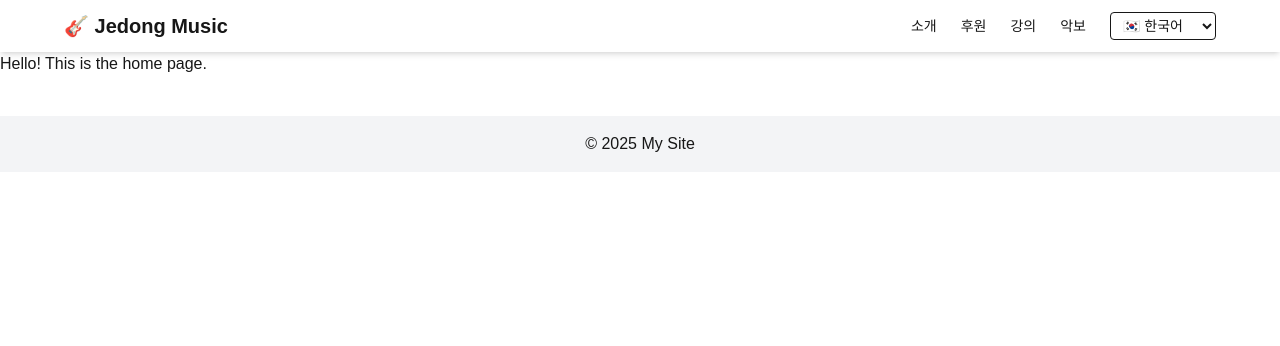
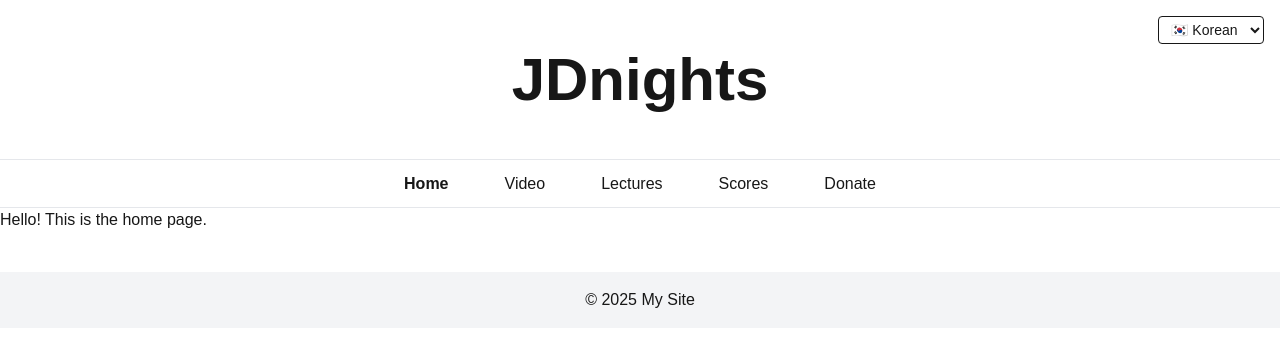
Before and after one commit to YouJedong/jdn_project, a Next.js app in the folder frontend/: page /en in a window 1280 px wide. Shown: the top 346 px of the page. Built offline with nearby package versions, Linux system fonts and the light colour scheme.

Commit message:
update: 메인화면 진행중

```diff
--- a/frontend/src/app/[locale]/layout.tsx
+++ b/frontend/src/app/[locale]/layout.tsx
@@ -3,15 +3,25 @@ import {ReactNode} from 'react';
 import Header from '@/components/Header';
 import Footer from '@/components/Footer';
 import {getTranslations} from 'next-intl/server';
+import {NextIntlClientProvider} from 'next-intl';
+import getRequestConfig from '@/i18n/request';
 
 type Props = {
   children: ReactNode;
+  params: {
+    locale: string;
+  };
 };
 
-export default async function LocaleLayout({ children }: Props) {
+export default async function LocaleLayout({ children, params }: Props) {
+  const {locale} = await params;
   const t = await getTranslations();
   const title = t('meta.title');
   const description = t('meta.description');
+
+  const {messages} = await getRequestConfig({
+    requestLocale: Promise.resolve(locale)
+  });
 
   return (
     <html lang='ko'>
@@ -20,9 +30,11 @@ export default async function LocaleLayout({ children }: Props) {
         <meta name="description" content={description} />
       </head>
       <body>
-        <Header />
-        <main className=''>{children}</main>
-        <Footer />
+        <NextIntlClientProvider locale={locale} messages={messages}>
+          <Header />
+          <main className=''>{children}</main>
+          <Footer />
+        </NextIntlClientProvider>
       </body>
     </html>
   );
--- a/frontend/src/components/Header.tsx
+++ b/frontend/src/components/Header.tsx
@@ -1,33 +1,55 @@
 'use client';
 
 import Link from 'next/link';
+import {usePathname} from 'next/navigation';
+import {useTranslations, useLocale} from 'next-intl';
 
 export default function Header() {
+  const locale = useLocale();
+  const pathname = usePathname().replace(`/${locale}`, '') || '/';
+  const t = useTranslations('header');
+
+  const navItems = [
+    { href: '/', label: t('nav.home') },
+    { href: '/video', label: t('nav.video') },
+    { href: '/lectures', label: t('nav.lectures') },
+    { href: '/scores', label: t('nav.scores') },
+    { href: '/donate', label: t('nav.donate') }
+  ];
+
   return (
-    <header className="bg-white shadow-md px-4 py-3">
-      <div className="max-w-6xl mx-auto flex items-center justify-between">
-        {/* 로고 or 사이트명 */}
-        <Link href="/" className="text-xl font-bold">
-          🎸 Jedong Music
-        </Link>
+    <>
+      <header className="relative bg-white h-40 border-b border-gray-200">
+        <div className="absolute top-4 right-4">
+          <select className="border rounded px-2 py-1 text-sm">
+            <option value="ko">🇰🇷 {t('lang.ko')}</option>
+            <option value="en">🇺🇸 {t('lang.en')}</option>
+          </select>
+        </div>
+        <div className="h-full flex items-center justify-center">
+          <Link href="/" className="text-6xl font-bold">
+            JDnights
+          </Link>
+        </div>
+      </header>
+      <nav className="h-12 flex justify-center items-center gap-14 border-b border-gray-200">
+        {navItems.map(({ href, label }) => {
+          console.log(pathname);
+          console.log(locale);
+          const isActive = pathname === href;
 
-        {/* PC 메뉴 */}
-        <nav className="hidden md:flex gap-6 items-center text-sm">
-          <Link href="/about">소개</Link>
-          <Link href="/donate">후원</Link>
-          <Link href="/lectures">강의</Link>
-          <Link href="/scores">악보</Link>
+          return (
+            <Link
+              key={href}
+              href={href}
+              className={isActive ? 'font-bold' : ''}
+            >
+              {label}
+            </Link>
+          );
+        })}
+      </nav>
+    </>
 
-          {/* 언어 전환 */}
-          <select className="border rounded px-2 py-1 text-sm">
-            <option value="ko">🇰🇷 한국어</option>
-            <option value="en">🇺🇸 English</option>
-          </select>
-        </nav>
-
-        {/* 모바일 메뉴 아이콘 */}
-        <button className="md:hidden text-2xl">☰</button>
-      </div>
-    </header>
   );
 }
--- a/frontend/src/messages/en.json
+++ b/frontend/src/messages/en.json
@@ -5,5 +5,18 @@
   },
   "home": {
     "title": "Hello! This is the home page."
+  },
+  "header": {
+    "lang" : {
+      "ko": "Korean",
+      "en": "English"
+    },
+    "nav": {
+      "home": "Home",
+      "video": "Video",
+      "lectures": "Lectures",
+      "scores" : "Scores",
+      "donate" : "Donate"
+    }
   }
 }
--- a/frontend/src/messages/ko.json
+++ b/frontend/src/messages/ko.json
@@ -5,5 +5,18 @@
   },
   "home": {
     "title": "안녕하세요! 여기는 홈입니다."
+  },
+  "header": {
+    "lang" : {
+      "ko": "한국어",
+      "en": "영어"
+    },
+    "nav": {
+      "home": "Home",
+      "video": "영상",
+      "lectures": "강의",
+      "scores" : "악보",
+      "donate" : "후원"
+    }
   }
 }
```
